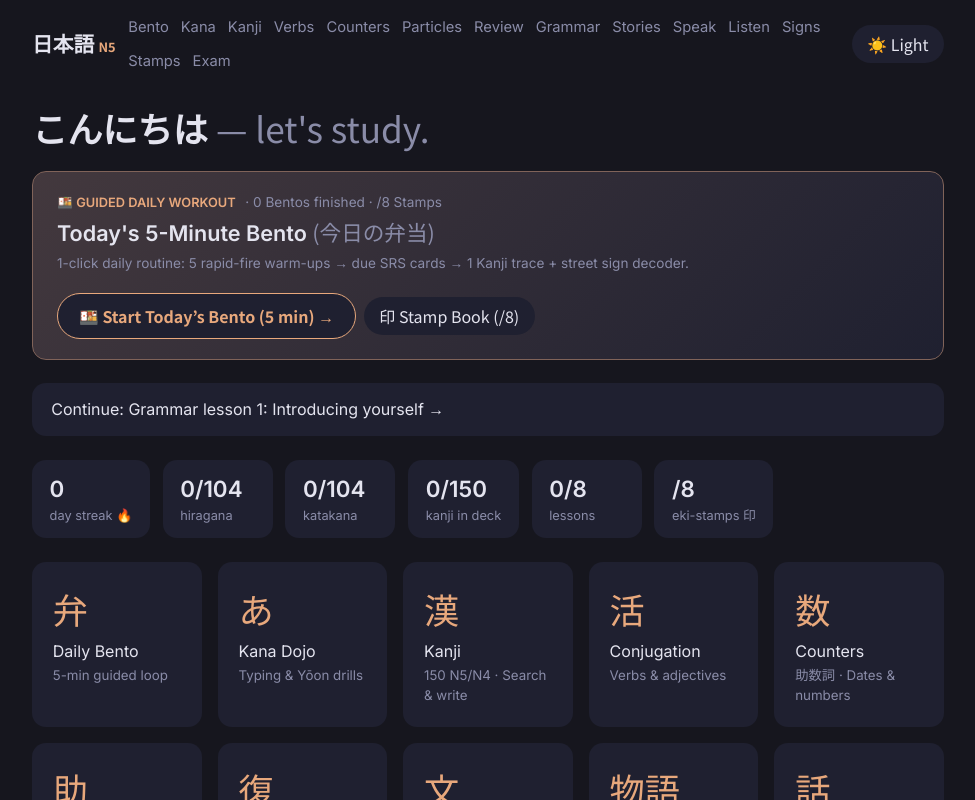
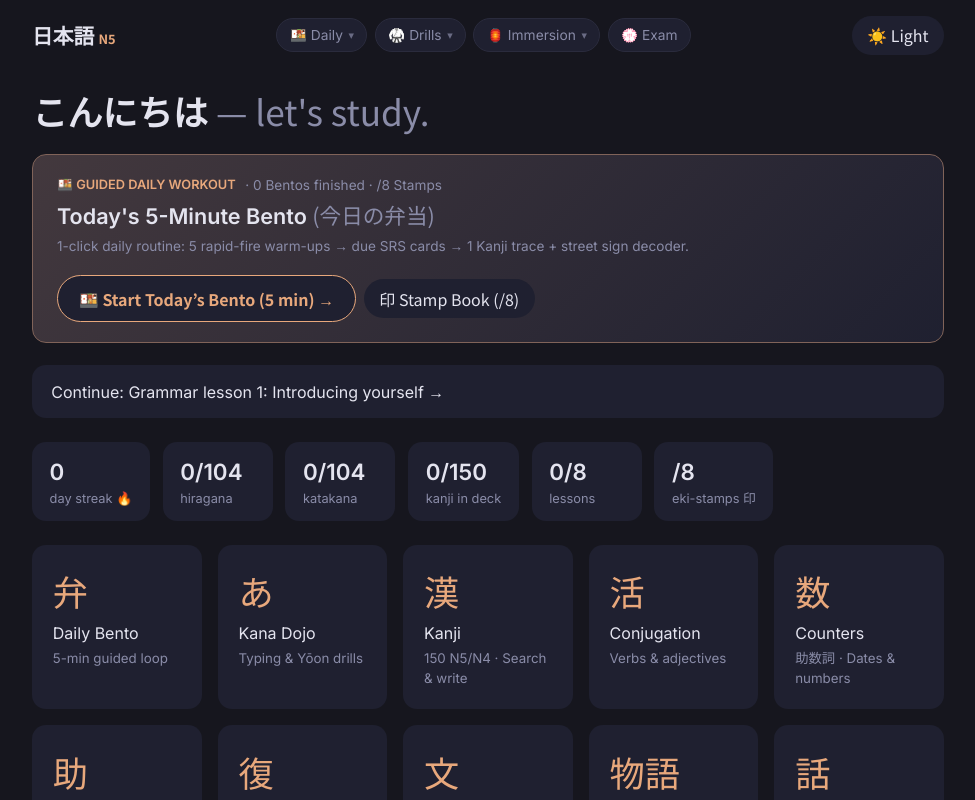
Before and after one commit to janz13/japanese-n5-study, a React (Vite) app: page /stories in a window 1280 px wide. Shown: the top 800 px of the page, without its empty margins (152-1127 px from the left). Built offline with nearby package versions, Linux system fonts and the light colour scheme; what ts-fsrs would draw is missing.

Commit message:
feat(ux): group desktop navbar into 4 pill dropdowns and add Missed Exam Items to SRS export

```diff
--- a/src/App.tsx
+++ b/src/App.tsx
@@ -1,5 +1,5 @@
-import { useEffect, useState } from 'react';
-import { HashRouter, NavLink, Route, Routes } from 'react-router-dom';
+import { useEffect, useRef, useState } from 'react';
+import { HashRouter, NavLink, Route, Routes, useLocation } from 'react-router-dom';
 import Dashboard from './pages/Dashboard';
 import DailyBento from './pages/DailyBento';
 import StampBook from './pages/StampBook';
@@ -18,7 +18,14 @@ import { GrammarLesson, GrammarList } from './pages/Grammar';
 import { SceneList, ScenePlayer } from './pages/Speaking';
 import { isDue, useStore } from './lib/store';
 
-const LINKS = [
+interface NavItem {
+  to: string;
+  icon: string;
+  label: string;
+  end?: boolean;
+}
+
+const LINKS: NavItem[] = [
   { to: '/', icon: '家', label: 'Home', end: true },
   { to: '/bento', icon: '弁', label: 'Bento' },
   { to: '/kana', icon: 'あ', label: 'Kana' },
@@ -36,30 +43,141 @@ const LINKS = [
   { to: '/exam', icon: '試', label: 'Exam' },
 ];
 
-export default function App() {
-  const due = useStore((s) => Object.values(s.srs).filter((i) => isDue(i)).length);
-  const theme = useStore((s) => s.theme);
-  const toggleTheme = useStore((s) => s.toggleTheme);
-  const [drawerOpen, setDrawerOpen] = useState(false);
+const NAV_GROUPS: { id: string; label: string; icon: string; items: NavItem[] }[] = [
+  {
+    id: 'daily',
+    label: 'Daily',
+    icon: '🍱',
+    items: [
+      { to: '/bento', icon: '弁', label: 'Daily Bento' },
+      { to: '/review', icon: '復', label: 'FSRS Review' },
+      { to: '/stamps', icon: '印', label: 'Stamp Book' },
+    ],
+  },
+  {
+    id: 'drills',
+    label: 'Drills',
+    icon: '🥋',
+    items: [
+      { to: '/kana', icon: 'あ', label: 'Kana Dojo' },
+      { to: '/kanji', icon: '漢', label: 'Kanji Studio' },
+      { to: '/conjugate', icon: '活', label: 'Verb & Adj Dojo' },
+      { to: '/counters', icon: '数', label: 'Counter Dojo' },
+      { to: '/particles', icon: '助', label: 'Particle Dojo' },
+    ],
+  },
+  {
+    id: 'immersion',
+    label: 'Immersion',
+    icon: '🏮',
+    items: [
+      { to: '/grammar', icon: '文', label: 'Grammar' },
+      { to: '/stories', icon: '物', label: 'Graded Stories' },
+      { to: '/speaking', icon: '話', label: 'Speaking' },
+      { to: '/listening', icon: '聴', label: 'Listening' },
+      { to: '/signs', icon: '看', label: 'Sign Decoder' },
+    ],
+  },
+];
+
+function HeaderNav({
+  due,
+  theme,
+  toggleTheme,
+  drawerOpen,
+  setDrawerOpen,
+}: {
+  due: number;
+  theme: 'dark' | 'light';
+  toggleTheme: () => void;
+  drawerOpen: boolean;
+  setDrawerOpen: React.Dispatch<React.SetStateAction<boolean>>;
+}) {
+  const location = useLocation();
+  const [openGroup, setOpenGroup] = useState<string | null>(null);
+  const navRef = useRef<HTMLElement | null>(null);
 
   useEffect(() => {
-    document.documentElement.setAttribute('data-theme', theme);
-  }, [theme]);
+    setOpenGroup(null);
+    setDrawerOpen(false);
+  }, [location.pathname, setDrawerOpen]);
+
+  useEffect(() => {
+    const onDocClick = (e: MouseEvent) => {
+      if (navRef.current && !navRef.current.contains(e.target as Node)) {
+        setOpenGroup(null);
+      }
+    };
+    document.addEventListener('mousedown', onDocClick);
+    return () => document.removeEventListener('mousedown', onDocClick);
+  }, []);
+
+  const isRouteInItem = (to: string) =>
+    location.pathname === to || (to !== '/' && location.pathname.startsWith(to + '/'));
 
   return (
-    <HashRouter>
-      <header className="nav">
+    <header className="nav" ref={navRef}>
       <NavLink to="/" className="logo" onClick={() => setDrawerOpen(false)}>
         日本語<span>N5</span>
       </NavLink>
-        <nav className="top-links">
-          {LINKS.slice(1).map((l) => (
-            <NavLink key={l.to} to={l.to}>
-              {l.label}
-              {l.to === '/review' && due > 0 && <i className="badge">{due}</i>}
+
+      <nav className="top-links" aria-label="Main navigation">
+        {NAV_GROUPS.map((group) => {
+          const activeItem = group.items.find((i) => isRouteInItem(i.to));
+          const isOpen = openGroup === group.id;
+          const showDueBadge = group.id === 'daily' && due > 0;
+          return (
+            <div
+              key={group.id}
+              className={`nav-group ${isOpen ? 'open' : ''}`}
+              onMouseEnter={() => setOpenGroup(group.id)}
+              onMouseLeave={() => setOpenGroup((cur) => (cur === group.id ? null : cur))}
+            >
+              <button
+                type="button"
+                className={`nav-group-btn ${activeItem ? 'active' : ''}`}
+                aria-expanded={isOpen}
+                onClick={() => setOpenGroup((cur) => (cur === group.id ? null : group.id))}
+              >
+                <span>
+                  {group.icon} {group.label}
+                  {activeItem ? ` · ${activeItem.label.split(' ')[0]}` : ''}
+                </span>
+                {showDueBadge && <i className="badge">{due}</i>}
+                <span className="nav-caret">▾</span>
+              </button>
+
+              {isOpen && (
+                <div className="nav-dropdown" role="menu">
+                  {group.items.map((item) => (
+                    <NavLink
+                      key={item.to}
+                      to={item.to}
+                      className={({ isActive }) => `nav-dropdown-link ${isActive ? 'active' : ''}`}
+                      onClick={() => setOpenGroup(null)}
+                    >
+                      <span style={{ display: 'inline-flex', alignItems: 'center', gap: '0.55rem' }}>
+                        <span className="nav-dropdown-icon">{item.icon}</span>
+                        <span>{item.label}</span>
+                      </span>
+                      {item.to === '/review' && due > 0 && <i className="badge">{due}</i>}
                     </NavLink>
                   ))}
+                </div>
+              )}
+            </div>
+          );
+        })}
+
+        <NavLink
+          to="/exam"
+          className={({ isActive }) => `nav-group-btn ${isActive ? 'active' : ''}`}
+          style={{ textDecoration: 'none' }}
+        >
+          💮 Exam
+        </NavLink>
       </nav>
+
       <div className="nav-actions">
         <button
           className="chip theme-btn"
@@ -78,16 +196,54 @@ export default function App() {
         </button>
       </div>
     </header>
+  );
+}
+
+export default function App() {
+  const due = useStore((s) => Object.values(s.srs).filter((i) => isDue(i)).length);
+  const theme = useStore((s) => s.theme);
+  const toggleTheme = useStore((s) => s.toggleTheme);
+  const [drawerOpen, setDrawerOpen] = useState(false);
+
+  useEffect(() => {
+    document.documentElement.setAttribute('data-theme', theme);
+  }, [theme]);
+
+  return (
+    <HashRouter>
+      <HeaderNav
+        due={due}
+        theme={theme}
+        toggleTheme={toggleTheme}
+        drawerOpen={drawerOpen}
+        setDrawerOpen={setDrawerOpen}
+      />
 
       {drawerOpen && (
         <nav className="mobile-drawer" onClick={() => setDrawerOpen(false)}>
-          {LINKS.map((l) => (
-            <NavLink key={l.to} to={l.to} end={l.end} className="drawer-link">
+          <NavLink to="/" end className="drawer-link">
+            <span className="jp">家</span>
+            <span>Dashboard Home</span>
+          </NavLink>
+          {NAV_GROUPS.map((group) => (
+            <div key={group.id}>
+              <div className="drawer-section-title">
+                {group.icon} {group.label}
+              </div>
+              {group.items.map((l) => (
+                <NavLink key={l.to} to={l.to} className="drawer-link">
                   <span className="jp">{l.icon}</span>
                   <span>{l.label}</span>
                   {l.to === '/review' && due > 0 && <i className="badge">{due}</i>}
                 </NavLink>
               ))}
+            </div>
+          ))}
+          <div className="drawer-section-title">💮 Official Exam</div>
+          <NavLink to="/exam" className="drawer-link">
+            <span className="jp">試</span>
+            <span>JLPT Mock Exam</span>
+          </NavLink>
         </nav>
       )}
 
--- a/src/index.css
+++ b/src/index.css
@@ -46,9 +46,37 @@ h2 { font-weight: 600; margin-top: 2em; font-size: 1.15rem; }
 }
 .logo { font-family: 'Noto Sans JP'; font-weight: 700; font-size: 1.3rem; flex-shrink: 0; }
 .logo span { color: var(--accent); margin-left: 4px; font-size: 0.8rem; }
-.nav .top-links { display: flex; gap: 0.75rem; flex-wrap: wrap; align-items: center; font-size: 0.92rem; }
+.nav .top-links { display: flex; gap: 0.45rem; flex-wrap: nowrap; align-items: center; font-size: 0.9rem; }
 .nav .top-links a { color: var(--muted); position: relative; white-space: nowrap; }
 .nav .top-links a.active { color: var(--accent); }
+.nav-group { position: relative; }
+.nav-group-btn {
+  display: inline-flex; align-items: center; gap: 0.35rem;
+  background: var(--surface); color: var(--muted); border: 1px solid var(--surface2);
+  padding: 0.36rem 0.78rem; border-radius: 999px; cursor: pointer;
+  font: inherit; font-size: 0.86rem; white-space: nowrap; transition: background 0.15s, color 0.15s, border-color 0.15s;
+}
+.nav-group-btn:hover, .nav-group.open .nav-group-btn { background: var(--surface2); color: var(--text); }
+.nav-group-btn.active { border-color: var(--accent); color: var(--accent); font-weight: 600; }
+.nav-caret { font-size: 0.68rem; opacity: 0.7; transition: transform 0.15s; }
+.nav-group.open .nav-caret { transform: rotate(180deg); }
+.nav-dropdown {
+  position: absolute; top: calc(100% + 0.4rem); left: 0; z-index: 80;
+  min-width: 185px; background: var(--surface); border: 1px solid var(--surface2);
+  border-radius: var(--radius); padding: 0.4rem; box-shadow: 0 10px 28px #0006;
+  display: flex; flex-direction: column; gap: 0.15rem;
+}
+.nav-dropdown-link {
+  display: flex; align-items: center; justify-content: space-between; gap: 0.6rem;
+  padding: 0.48rem 0.75rem; border-radius: 9px; color: var(--text); font-size: 0.88rem;
+  transition: background 0.12s, color 0.12s;
+}
+.nav-dropdown-link:hover, .nav-dropdown-link.active { background: var(--surface2); color: var(--accent); }
+.nav-dropdown-icon { font-family: 'Noto Sans JP'; color: var(--accent); font-weight: 600; width: 1.3rem; text-align: center; }
+.drawer-section-title {
+  font-size: 0.72rem; text-transform: uppercase; letter-spacing: 0.06em;
+  color: var(--muted); padding: 0.5rem 0.8rem 0.15rem; font-weight: 600;
+}
 .nav-actions { display: flex; align-items: center; gap: 0.5rem; flex-shrink: 0; }
 .theme-btn { font-size: 0.82rem; padding: 0.32rem 0.7rem; }
 .menu-btn {
--- a/src/pages/Exam.tsx
+++ b/src/pages/Exam.tsx
@@ -6,7 +6,7 @@ import {
   generateFreshExam,
   type GeneratedExamQuestion,
 } from '../lib/jlptGenerator';
-import { useStore } from '../lib/store';
+import { useStore, type CardKind, type SrsItem } from '../lib/store';
 import { speak, stopSpeaking } from '../lib/tts';
 import { playDing, playFanfare } from '../lib/sfx';
 
@@ -18,8 +18,29 @@ function letterGrade(pct: number): 'A' | 'B' | 'C' {
   return 'C';
 }
 
+function examQuestionToSrsCard(q: GeneratedExamQuestion): Omit<SrsItem, 'card'> {
+  const bracketMatch = q.prompt.match(/【([^】]+)】/);
+  const firstLine = q.prompt.split('\n')[0].trim();
+  const winOpt = q.options[q.answer];
+  const kind: CardKind =
+    q.section === 'vocab'
+      ? q.mondaiId === 'V1' || q.mondaiId === 'V2'
+        ? 'kanji'
+        : 'word'
+      : 'grammar';
+
+  const front = bracketMatch ? bracketMatch[1] : firstLine;
+  return {
+    id: `exam:${q.id}`,
+    kind,
+    front,
+    reading: winOpt,
+    back: `${winOpt} — ${q.explain}`,
+  };
+}
+
 export default function Exam() {
-  const { examBest, completeExam, sfxEnabled } = useStore();
+  const { examBest, completeExam, sfxEnabled, srs, addCard } = useStore();
   const [level, setLevel] = useState<ExamLevel>('N5');
   const [mode, setMode] = useState<ExamMode>('full');
   const [activeSec, setActiveSec] = useState<ExamSection | 'all'>('all');
@@ -60,6 +81,14 @@ export default function Exam() {
   const flaggedCount = Object.values(flagged).filter(Boolean).length;
   const correctCount = questions.filter((q, i) => answers[i] === q.answer).length;
   const pctScore = Math.round((correctCount / total) * 100);
+
+  const missedQuestions = questions.filter((q, i) => answers[i] !== q.answer);
+  const unaddedMissedQuestions = missedQuestions.filter((q) => !srs[`exam:${q.id}`]);
+
+  const addAllMissedToSrs = () => {
+    unaddedMissedQuestions.forEach((q) => addCard(examQuestionToSrsCard(q)));
+    if (sfxEnabled) playDing();
+  };
 
   const secStats = (sec: ExamSection) => {
     const qs = questions.map((q, i) => ({ q, i })).filter((x) => x.q.section === sec);
@@ -273,14 +302,25 @@ export default function Exam() {
           </div>
 
           <div className="controls">
+            {missedQuestions.length > 0 && (
+              <button
+                className={unaddedMissedQuestions.length === 0 ? 'chip ok' : 'chip on'}
+                disabled={unaddedMissedQuestions.length === 0}
+                onClick={addAllMissedToSrs}
+              >
+                {unaddedMissedQuestions.length === 0
+                  ? `✓ All ${missedQuestions.length} Missed Items in SRS`
+                  : `+ Add ${unaddedMissedQuestions.length} Missed Items to SRS`}
+              </button>
+            )}
             <button className="chip on" onClick={() => generateNewTake(level, mode)}>
               🎲 Take Another Fresh {level} Exam (New Questions &amp; Audio)
             </button>
             <button className="chip" onClick={() => generateNewTake(level === 'N5' ? 'N4' : 'N5', mode)}>
               Switch to JLPT {level === 'N5' ? 'N4' : 'N5'} →
             </button>
-            <Link className="chip" to="/">
-              ← Back to Dashboard
+            <Link className="chip" to="/review">
+              Open FSRS Review →
             </Link>
           </div>
         </div>
@@ -387,10 +427,23 @@ export default function Exam() {
                       📜 <b>Script:</b> {q.transcript}
                     </p>
                   )}
-                  <p className={answers[i] === q.answer ? 'ok-text small nomargin' : 'bad-text small nomargin'}>
-                    {answers[i] === q.answer ? '✓ Correct — ' : `✗ Incorrect (Answer: ${q.answer + 1}. ${q.options[q.answer]}) — `}
-                    {q.explain}
-                  </p>
+                  <div className="row-between" style={{ gap: '0.6rem', marginTop: '0.25rem' }}>
+                    <p
+                      className={answers[i] === q.answer ? 'ok-text small nomargin' : 'bad-text small nomargin'}
+                      style={{ flex: 1 }}
+                    >
+                      {answers[i] === q.answer ? '✓ Correct — ' : `✗ Incorrect (Answer: ${q.answer + 1}. ${q.options[q.answer]}) — `}
+                      {q.explain}
+                    </p>
+                    <button
+                      className={srs[`exam:${q.id}`] ? 'chip ok' : 'chip'}
+                      style={{ padding: '0.22rem 0.65rem', fontSize: '0.76rem', flexShrink: 0 }}
+                      disabled={!!srs[`exam:${q.id}`]}
+                      onClick={() => addCard(examQuestionToSrsCard(q))}
+                    >
+                      {srs[`exam:${q.id}`] ? '✓ In SRS' : '+ Add to SRS'}
+                    </button>
+                  </div>
                 </div>
               )}
             </div>
```
Also changed, not shown: src/pages/Review.tsx (+6 -1 lines). Lines whose indentation alone changed are shown as unchanged.
